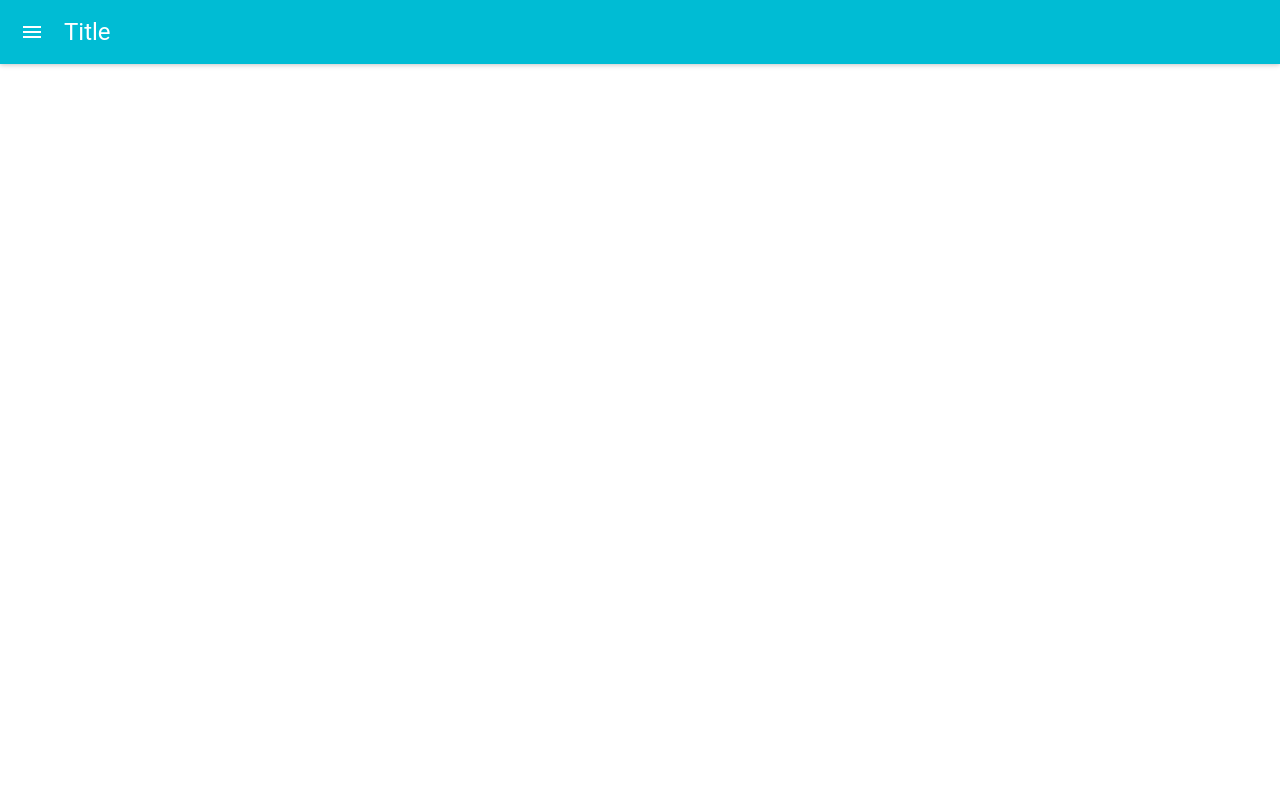
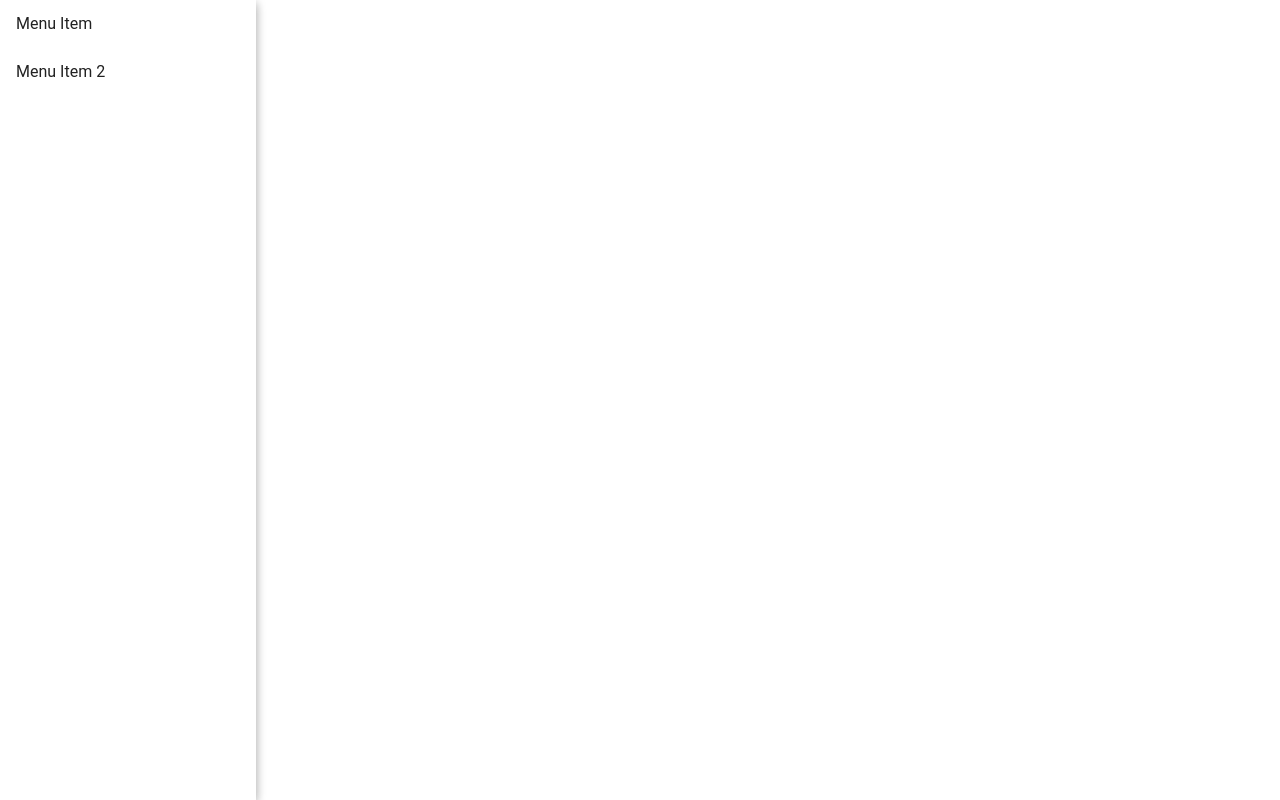
Before and after one commit to justinianstefan/project-manangement, a React (Create React App) app: page / in a window 1280 px wide. Built offline with nearby package versions, Linux system fonts and the light colour scheme.

Commit message:
Sidenav container component

```diff
--- a/src/app/layout/components/header.jsx
+++ /dev/null
@@ -1,15 +0,0 @@
-import React, { Component } from 'react';
-import AppBar from 'material-ui/AppBar';
-
-class Header extends Component {
-    render() {
-        return (
-            <AppBar
-                title="Title"
-                iconClassNameRight="muidocs-icon-navigation-expand-more"
-            />
-        );
-    }
-}
-
-export default Header;
--- a/src/app/layout/components/sidebar.jsx
+++ /dev/null
@@ -1,12 +0,0 @@
-import React, { Component } from 'react';
-
-class Sidebar extends Component {
-  render() {
-    return (
-      <div className="sidebar">
-      </div>
-    );
-  }
-}
-
-export default Sidebar;
--- /dev/null
+++ b/src/app/layout/components/sidenav.jsx
@@ -0,0 +1,19 @@
+import React, { Component } from 'react';
+import Drawer from 'material-ui/Drawer';
+import MenuItem from 'material-ui/MenuItem';
+
+class Sidenav extends Component {
+  state = {
+    open: true
+  };
+  render() {
+    return (
+      <Drawer open={this.state.open} className="sidenav">
+        <MenuItem>Menu Item</MenuItem>
+        <MenuItem>Menu Item 2</MenuItem>
+      </Drawer>
+    );
+  }
+}
+
+export default Sidenav;
--- a/src/app/layout/dashboard-layout.js
+++ b/src/app/layout/dashboard-layout.js
@@ -1,14 +1,12 @@
 import React, { Component } from 'react';
-import Header from './components/header';
-import Sidebar from './components/sidebar';
+import Sidenav from './components/sidenav';
 import Main from './components/main';
 
 class DashboardLayout extends Component {
   render() {
     return (
       <div className="dashboard">
-        <Header />
-        <Sidebar />
+        <Sidenav />
         <Main />
       </div>
     );
--- a/src/app/layout/dashboard.css
+++ b/src/app/layout/dashboard.css
@@ -0,0 +1,6 @@
+.sidenav {
+    width: 280px;
+}
+.main {
+    margin-left: 350px;
+}
```
